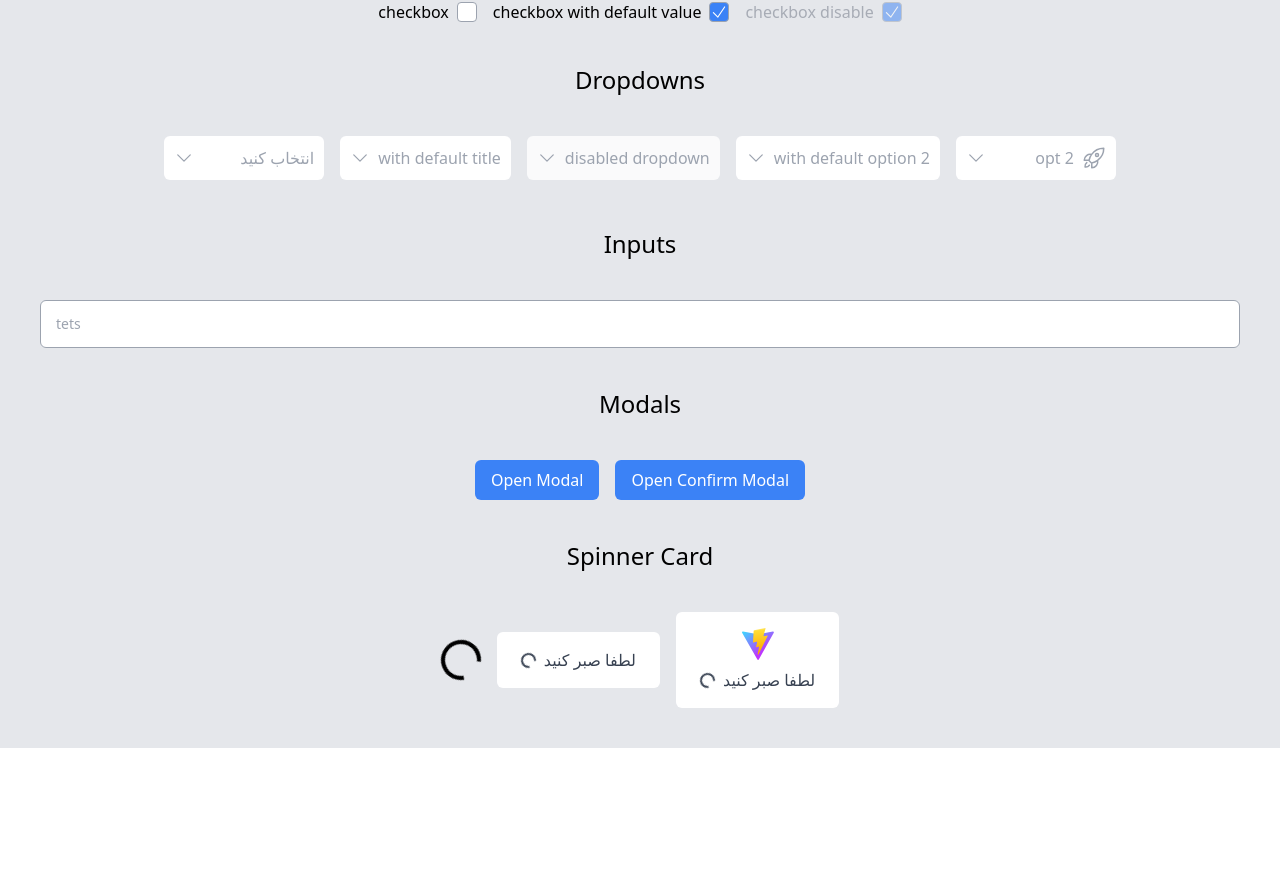
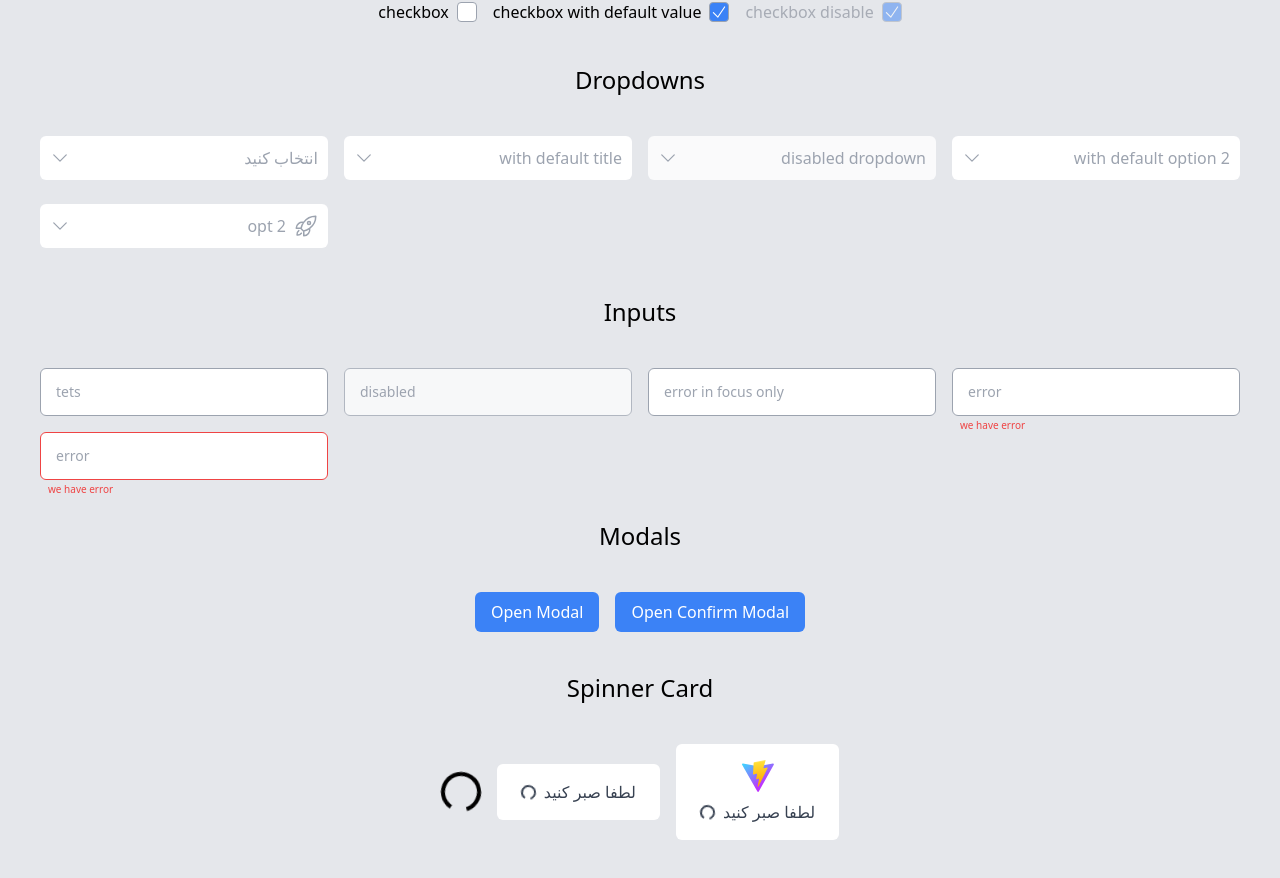
Before and after one commit to pouria-drd/drd-ui, a React (Vite) app: page / in a window 1280 px wide. Shown: the part 672-1550 px from the top of the page. Before the commit the page ends 1420 px from the top, so only its background shows below. Built offline with nearby package versions, Linux system fonts and the light colour scheme.

Commit message:
add error handling for input

```diff
--- a/src/components/custom-ui/button/Button.tsx
+++ b/src/components/custom-ui/button/Button.tsx
@@ -58,8 +58,8 @@ const Button = (btnProps: ButtonProps) => {
           btnProps.children
         ) : (
           <div className="flex items-center justify-center gap-2 w-full">
+            {btnProps.children}
             <Spinner size={12} borderWidth={1.75} />
-            {btnProps.children}
           </div>
         )}
       </>
--- a/src/components/custom-ui/input/Input.tsx
+++ b/src/components/custom-ui/input/Input.tsx
@@ -4,13 +4,17 @@ interface InputProps {
   placeHolder: string;
 
   value?: string;
+  disabled?: boolean;
   required?: boolean;
   maxLength?: number;
   minLength?: number;
   type?: React.InputHTMLAttributes<HTMLInputElement>["type"];
 
   className?: string;
-  errorMessage?: string; // Error message to display
+
+  errorMessage?: string;
+  errorMsgInBlur?: boolean;
+  errorBorderInBlur?: boolean;
 
   getID?: (id: string) => void;
   onChange?: (value: string) => void;
@@ -21,6 +25,7 @@ const Input = (inputProps: InputProps) => {
   const [isFocused, setIsFocused] = useState<boolean>(false);
 
   const handleChange = (e: ChangeEvent<HTMLInputElement>) => {
+    if (inputProps.disabled) return;
     inputProps.onChange?.(e.target.value);
   };
 
@@ -28,26 +33,39 @@ const Input = (inputProps: InputProps) => {
     <div className="relative r2l w-full h-12">
       <input
         id={uniqueId}
+        required={true}
         type={inputProps.type}
+        value={inputProps.value}
+        disabled={inputProps.disabled}
         maxLength={inputProps.maxLength}
         minLength={inputProps.minLength}
-        value={inputProps.value}
-        required={true}
         className={`transition-all outline-none peer focus:ring-0
 
             bg-white
             text-gray-800
 
             border
-            hover:border-blue-500
+            border-gray-400
+
+            ${
+              inputProps.disabled
+                ? "opacity-70 cursor-not-allowed hover:border-gray-400"
+                : "hover:border-blue-500"
+            }
+
+            ${inputProps.errorMessage && "hover:border-red-500"}
 
             ${
               isFocused && inputProps.errorMessage
-                ? "focus:border-red-500"
-                : "focus:border-blue-500"
+                ? "focus:border-red-500 hover:border-red-500"
+                : "focus:border-blue-500 hover:border-blue-500"
             }
 
-            border-gray-400
+            ${
+              inputProps.errorBorderInBlur &&
+              inputProps.errorMessage &&
+              "border-red-500"
+            }
 
             rounded-md px-2.5 pb-2 pt-4 w-full h-full r2l ${
               inputProps.className
@@ -92,8 +110,14 @@ const Input = (inputProps: InputProps) => {
       </label>
 
       {/* Error message */}
-      {isFocused && inputProps.errorMessage && (
-        <p className="text-red-500 text-xs mt-1 ml-2">
+      {!inputProps.errorMsgInBlur && isFocused && inputProps.errorMessage && (
+        <p className="text-red-500 text-[10px] mt-[2px] ml-2">
+          {inputProps.errorMessage}
+        </p>
+      )}
+
+      {inputProps.errorMsgInBlur && inputProps.errorMessage && (
+        <p className="text-red-500 text-[10px] mt-[2px] ml-2">
           {inputProps.errorMessage}
         </p>
       )}
--- a/src/components/preview/BaseCard.tsx
+++ b/src/components/preview/BaseCard.tsx
@@ -6,7 +6,7 @@ interface BaseCardProps {
 const BaseCard = (baseCardProps: BaseCardProps) => {
   return (
     <div
-      className={`flex flex-col items-center justify-center gap-4 w-full
+      className={`flex flex-col md:!flex-row items-center justify-center gap-4 w-full
       ${baseCardProps.className}`}
     >
       {baseCardProps.children}
--- a/src/components/preview/Buttons.tsx
+++ b/src/components/preview/Buttons.tsx
@@ -7,9 +7,11 @@ const Buttons = () => {
   };
 
   return (
-    <div className="grid grid-cols-4 gap-4">
+    <div className="grid grid-cols-1 sm:grid-cols-2 md:grid-cols-4 gap-4">
       {/* Primary */}
-      <Button onClick={handleBtnClick}>Primary</Button>
+      <Button className="!bg-orange-500" onClick={handleBtnClick}>
+        Primary
+      </Button>
       <Button onClick={handleBtnClick} outlined={true}>
         Outlined
       </Button>
--- a/src/components/preview/Dropdowns.tsx
+++ b/src/components/preview/Dropdowns.tsx
@@ -1,6 +1,5 @@
 import { Dropdown, DropdownOption } from "../custom-ui";
 
-import BaseCard from "./BaseCard";
 import RocketIcon from "../icons/RocketIcon";
 
 const Dropdowns = () => {
@@ -10,7 +9,7 @@ const Dropdowns = () => {
   };
 
   return (
-    <BaseCard className="!flex-row">
+    <div className="grid grid-cols-1 sm:grid-cols-2 md:grid-cols-4 gap-4">
       <Dropdown onSelectOption={(opt) => onSelectOption(opt)}>
         <p>option 1</p>
         <p>option 2</p>
@@ -46,7 +45,7 @@ const Dropdowns = () => {
         <DropdownOption title="opt 1" value="0" icon={<RocketIcon />} />
         <DropdownOption title="opt 2" value="1" icon={<RocketIcon />} />
       </Dropdown>
-    </BaseCard>
+    </div>
   );
 };
 
--- a/src/components/preview/Inputs.tsx
+++ b/src/components/preview/Inputs.tsx
@@ -1,4 +1,3 @@
-import BaseCard from "./BaseCard";
 import { Input } from "../custom-ui";
 
 const Inputs = () => {
@@ -7,9 +6,32 @@ const Inputs = () => {
   };
 
   return (
-    <BaseCard className="!flex-row">
+    <div className="grid grid-cols-1 sm:grid-cols-2 md:grid-cols-4 gap-4">
       <Input placeHolder="tets" onChange={handleInput} />
-    </BaseCard>
+
+      <Input placeHolder="disabled" onChange={handleInput} disabled={true} />
+
+      <Input
+        onChange={handleInput}
+        errorMessage="we have error"
+        placeHolder="error in focus only"
+      />
+
+      <Input
+        placeHolder="error"
+        errorMessage="we have error"
+        onChange={handleInput}
+        errorMsgInBlur={true}
+      />
+
+      <Input
+        placeHolder="error"
+        errorMessage="we have error"
+        onChange={handleInput}
+        errorMsgInBlur={true}
+        errorBorderInBlur={true}
+      />
+    </div>
   );
 };
 
```
